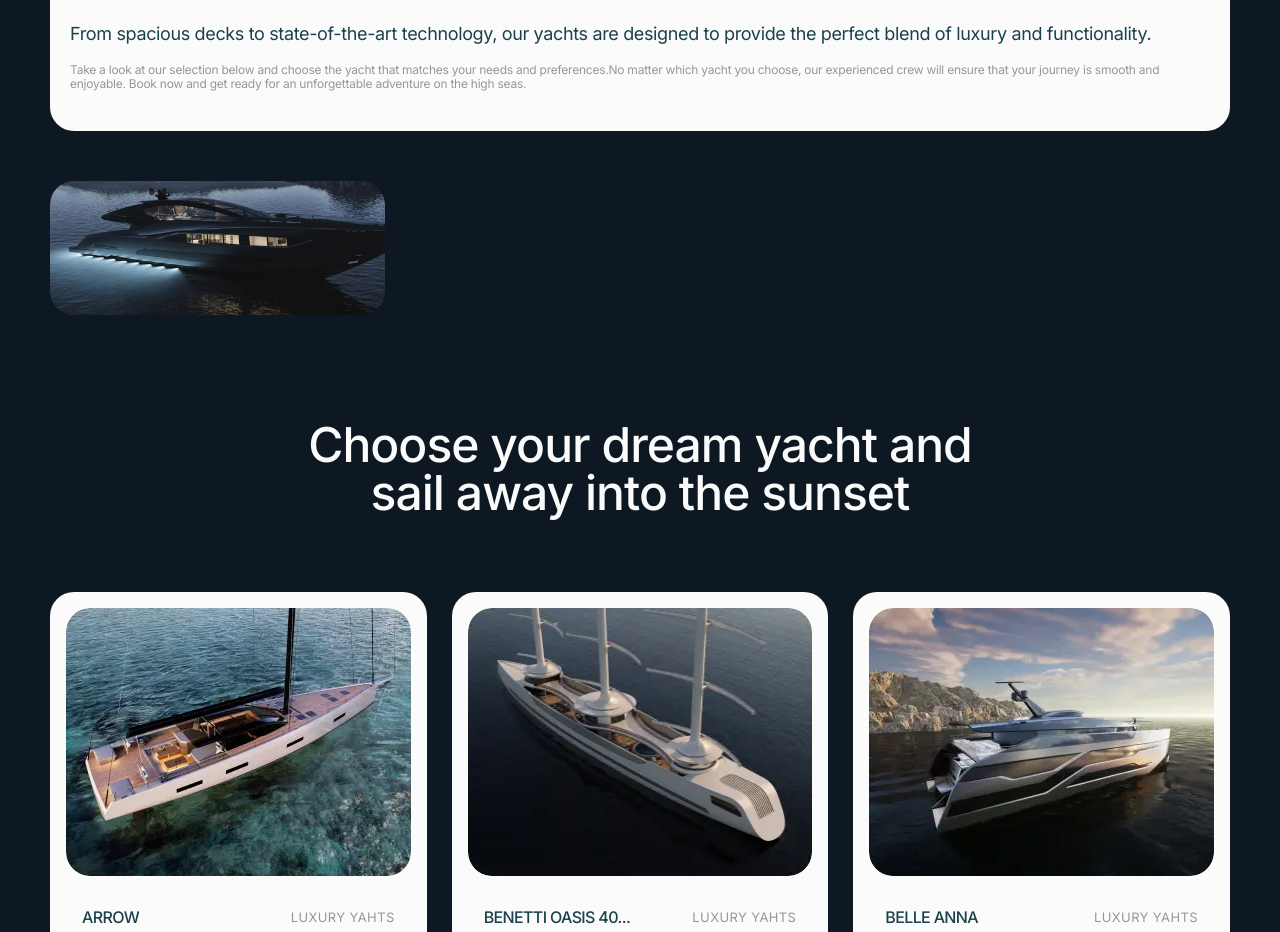
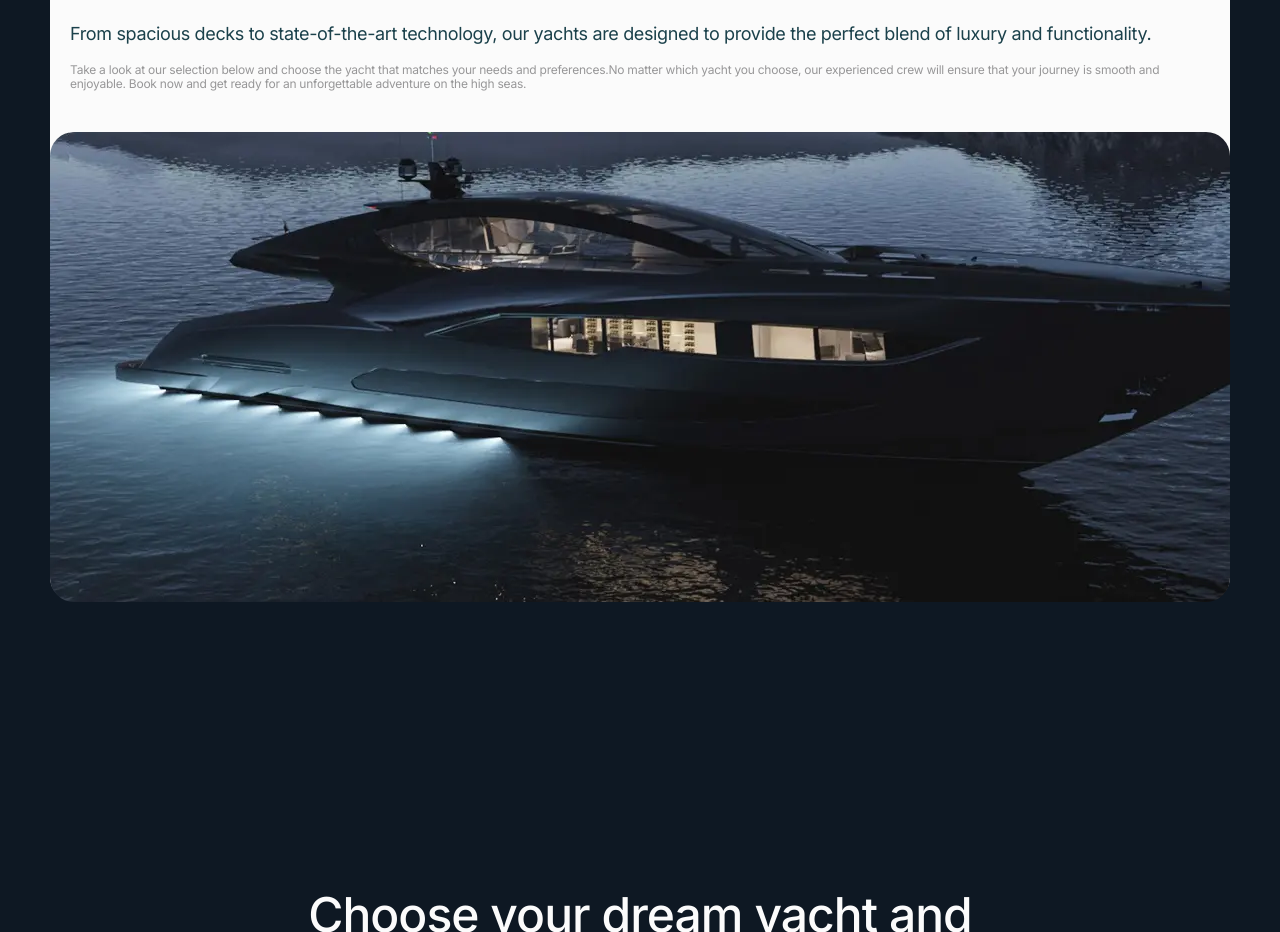
Before and after one commit to smelik81/dev-legassy, a website built with Vite: page src/index.html in a window 1280 px wide. Shown: the part 880-1812 px from the top of the page. Built offline with nearby package versions, Linux system fonts and the light colour scheme.

Commit message:
about-us fix

```diff
--- a/src/css/about-us.css
+++ b/src/css/about-us.css
@@ -49,9 +49,8 @@
 }
 .about-img {
   border-radius: 24px;
-  position: absolute;
-  top: 320px;
-  width: 335px;
+  position: relative;
+  bottom: -1px;
 }
 .about-font {
 }
```
